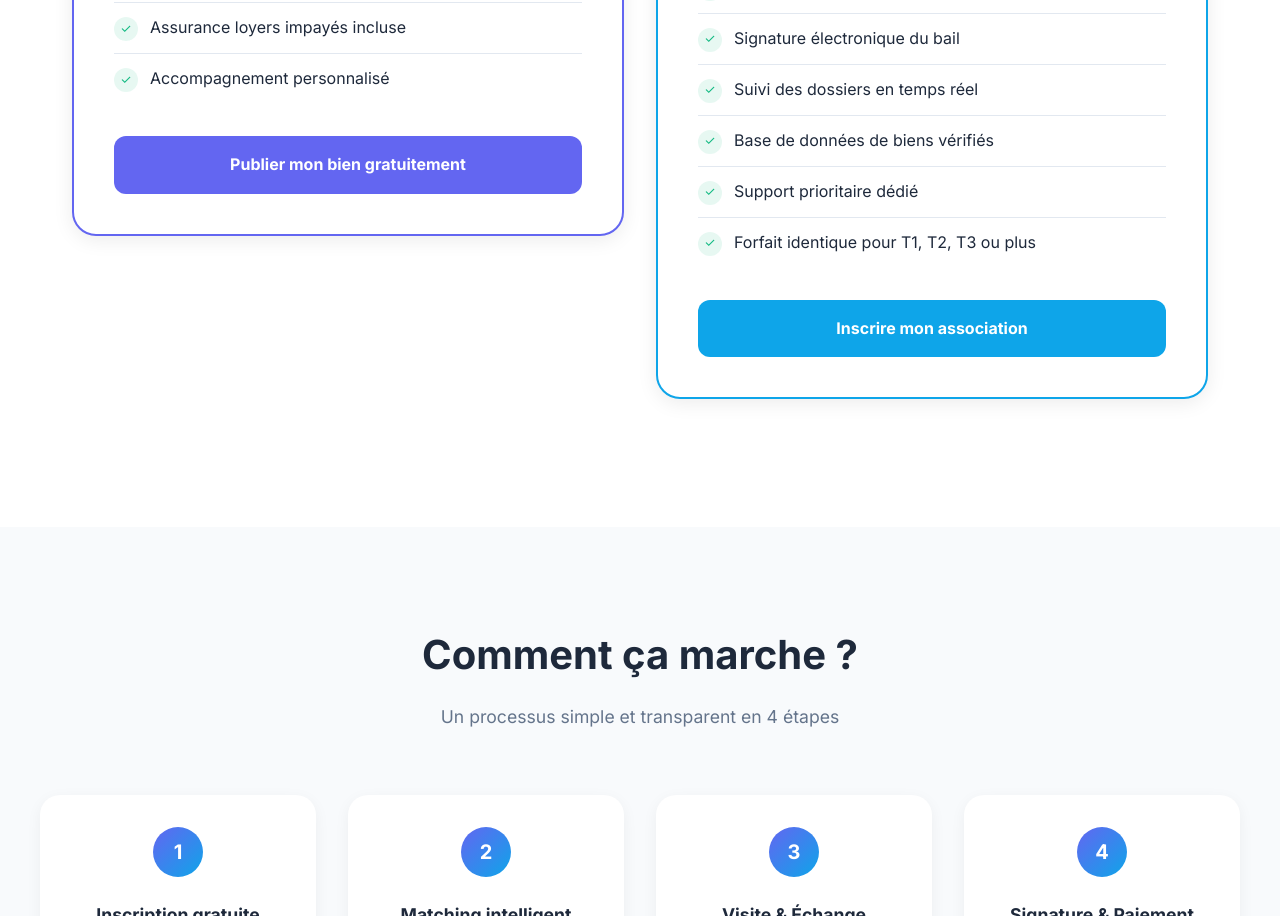
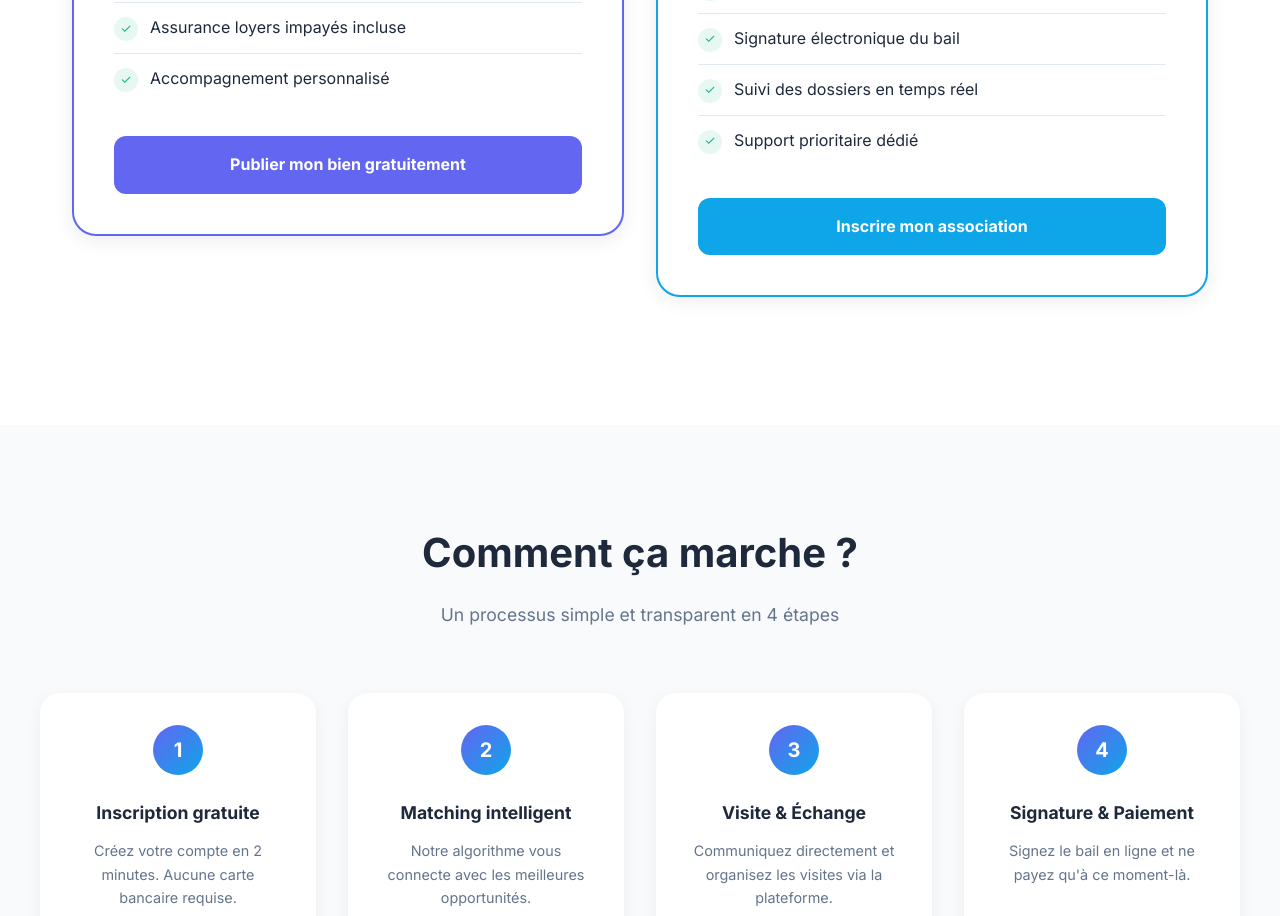
Before and after one commit to andrianasolojeanmichel-bit/stackblitz-starters-fk7rq4da, a website: page nostarifs.html in a window 1280 px wide. Shown: the part 1485-2401 px from the top of the page. Drawn offline with Linux system fonts and the light colour scheme.

Commit message:
tarifs asso

```diff
--- a/nostarifs.html
+++ b/nostarifs.html
@@ -782,9 +782,7 @@
                     <li>Messagerie instantanée avec les propriétaires</li>
                     <li>Signature électronique du bail</li>
                     <li>Suivi des dossiers en temps réel</li>
-                    <li>Base de données de biens vérifiés</li>
                     <li>Support prioritaire dédié</li>
-                    <li>Forfait identique pour T1, T2, T3 ou plus</li>
                 </ul>
 
                 <a href="associations.html" class="btn-card">Inscrire mon association</a>
```
